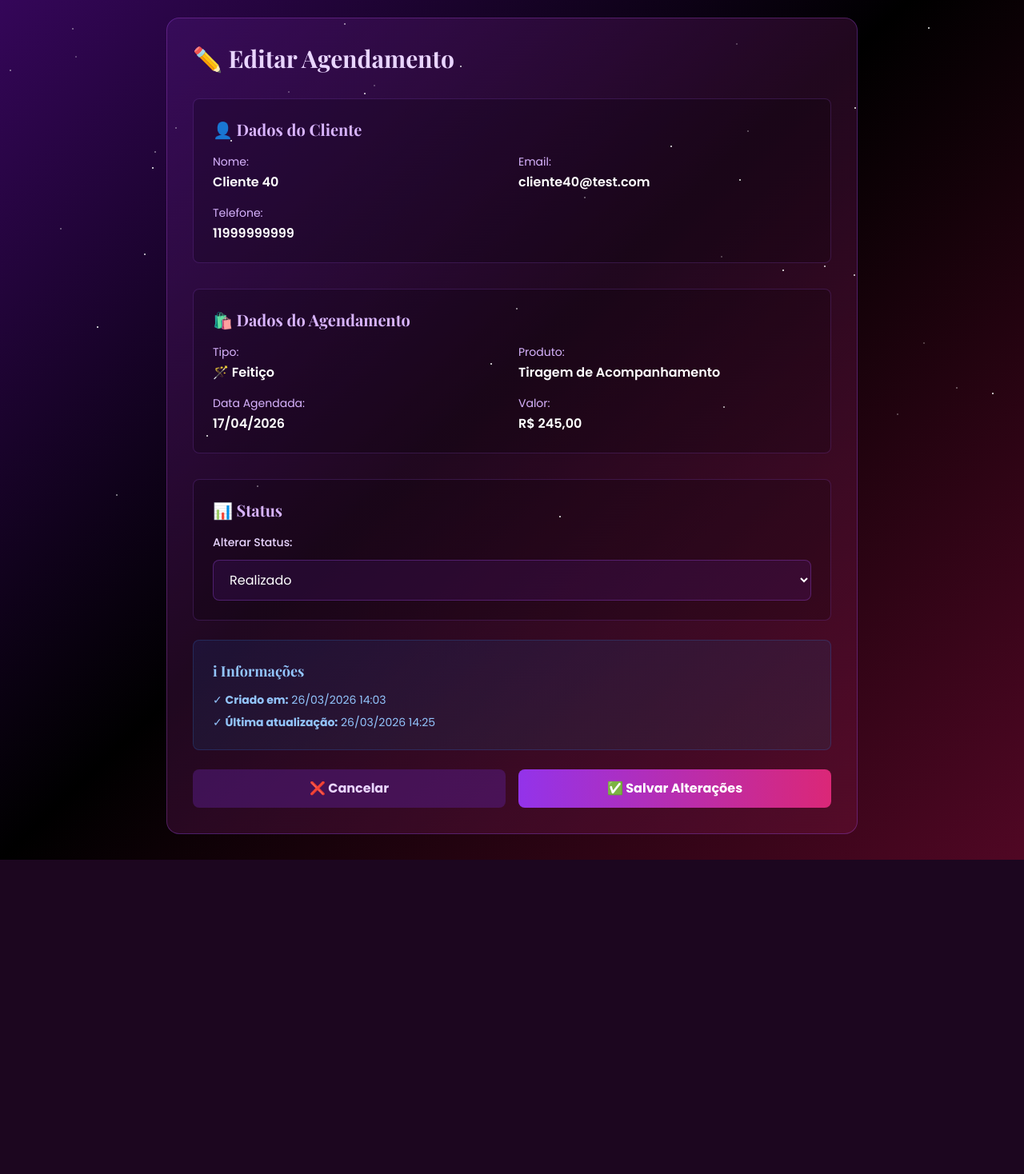
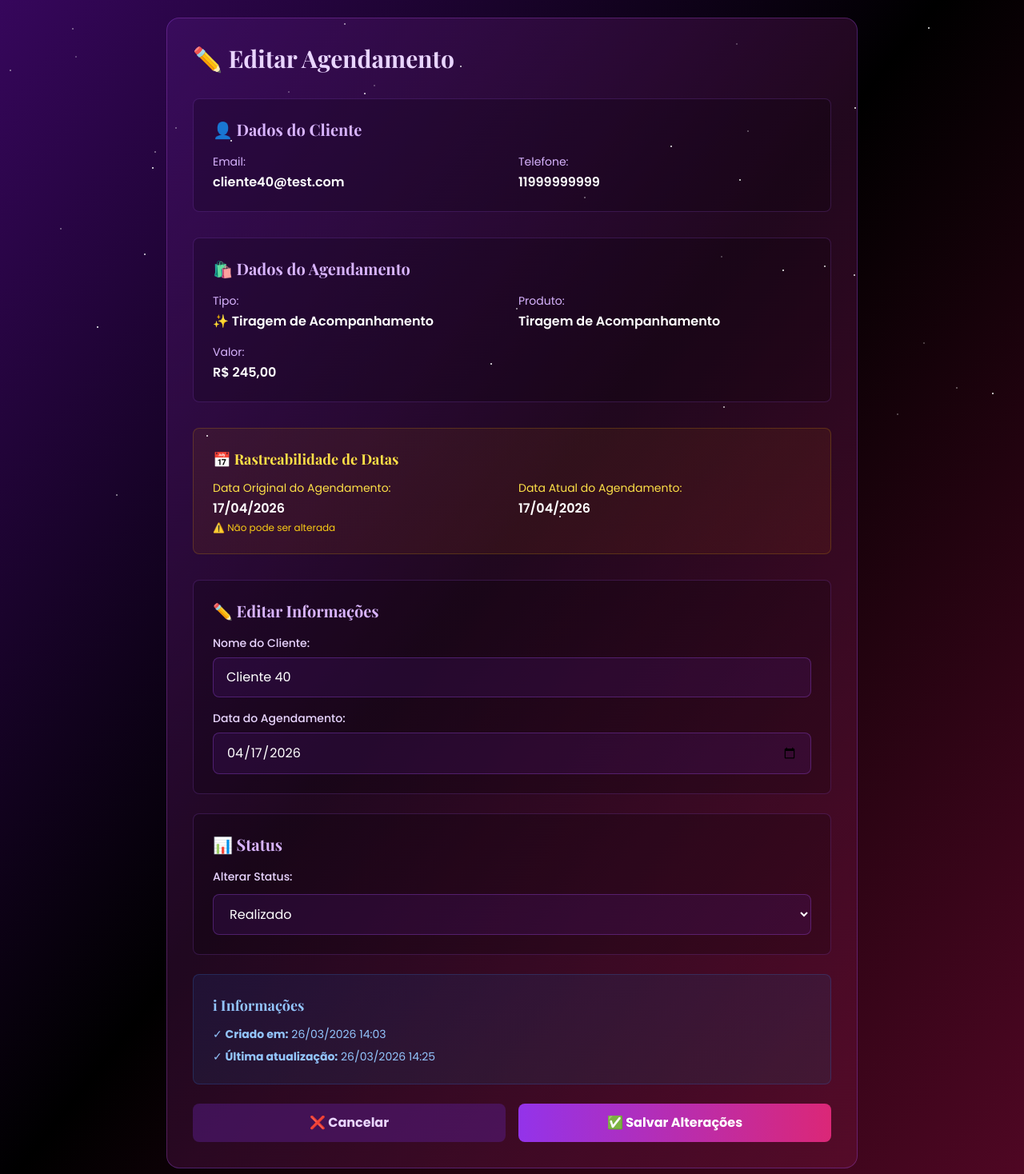
Before and after one commit to folonidev/site, a Django app: page /painel/agendamentos/40/editar/ in a window 1280 px wide. Shown: the part 135-1603 px from the top of the page at 80% size. Before the commit the page ends 1210 px from the top, so only its background shows below. Run offline with Django 5.2, Linux system fonts and the light colour scheme; a user stored in the database is signed in; data comes from the database, SQL or seed files in the repository; both versions use the stored data as it was after the commit; some libraries are stand-ins or nearby versions.

Commit message:
Incluindo possibilidade de edicao de nome e dia agendado

```diff
--- a/feiticos/models.py
+++ b/feiticos/models.py
@@ -119,6 +119,7 @@ class Agendamento(models.Model):
     nome_produto = models.CharField(max_length=200)  # Nome do feitiço, tarot ou intenção
     descricao = models.TextField(blank=True, null=True)
     data_agendamento = models.DateField()
+    data_agendamento_original = models.DateField(blank=True, null=True, help_text="Data original do agendamento (para rastreabilidade)")
 
     # Pagamento e status
     valor = models.DecimalField(max_digits=10, decimal_places=2)
@@ -141,6 +142,12 @@ class Agendamento(models.Model):
     # Timestamps
     criado_em = models.DateTimeField(auto_now_add=True)
     atualizado_em = models.DateTimeField(auto_now=True)
+
+    def save(self, *args, **kwargs):
+        """Salva o agendamento e define data_agendamento_original se não existir"""
+        if not self.data_agendamento_original:
+            self.data_agendamento_original = self.data_agendamento
+        super().save(*args, **kwargs)
 
     class Meta:
         ordering = ['-criado_em']
--- a/feiticos/templates/feiticos/admin/editar_agendamento.html
+++ b/feiticos/templates/feiticos/admin/editar_agendamento.html
@@ -35,10 +35,6 @@
                 <h2 class="text-xl font-bold text-purple-300 mb-4">👤 Dados do Cliente</h2>
                 <div class="grid grid-cols-1 md:grid-cols-2 gap-4">
                     <div>
-                        <p class="text-purple-300 text-sm mb-1">Nome:</p>
-                        <p class="text-white font-semibold">{{ agendamento.nome }}</p>
-                    </div>
-                    <div>
                         <p class="text-purple-300 text-sm mb-1">Email:</p>
                         <p class="text-white font-semibold">{{ agendamento.email }}</p>
                     </div>
@@ -58,6 +54,8 @@
                         <p class="text-white font-semibold">
                             {% if agendamento.tipo_produto == 'tarot' %}
                                 🔮 Tiragem de Tarot
+                            {% elif agendamento.tipo_produto == 'tarot_acompanhamento' %}
+                                ✨ Tiragem de Acompanhamento
                             {% elif agendamento.tipo_produto == 'intencao_feitico' %}
                                 ✨ Intenção de Feitiço
                             {% else %}
@@ -70,12 +68,24 @@
                         <p class="text-white font-semibold">{{ agendamento.nome_produto }}</p>
                     </div>
                     <div>
-                        <p class="text-purple-300 text-sm mb-1">Data Agendada:</p>
-                        <p class="text-white font-semibold">{{ agendamento.data_agendamento|date:'d/m/Y' }}</p>
+                        <p class="text-purple-300 text-sm mb-1">Valor:</p>
+                        <p class="text-white font-semibold">R$ {{ agendamento.valor|floatformat:2 }}</p>
+                    </div>
+                </div>
+            </div>
+
+            <!-- Informações de Rastreabilidade -->
+            <div class="bg-gradient-to-br from-yellow-900/20 to-orange-900/20 border border-yellow-500/20 rounded-lg p-6 mb-8">
+                <h3 class="text-lg font-semibold text-yellow-300 mb-3">📅 Rastreabilidade de Datas</h3>
+                <div class="grid grid-cols-1 md:grid-cols-2 gap-4">
+                    <div>
+                        <p class="text-yellow-300 text-sm mb-1">Data Original do Agendamento:</p>
+                        <p class="text-white font-semibold">{{ agendamento.data_agendamento_original|date:'d/m/Y' }}</p>
+                        <p class="text-yellow-400 text-xs mt-1">⚠️ Não pode ser alterada</p>
                     </div>
                     <div>
-                        <p class="text-purple-300 text-sm mb-1">Valor:</p>
-                        <p class="text-white font-semibold">R$ {{ agendamento.valor|floatformat:2 }}</p>
+                        <p class="text-yellow-300 text-sm mb-1">Data Atual do Agendamento:</p>
+                        <p class="text-white font-semibold">{{ agendamento.data_agendamento|date:'d/m/Y' }}</p>
                     </div>
                 </div>
             </div>
@@ -83,6 +93,34 @@
             <!-- Formulário de Edição -->
             <form method="post" class="space-y-6">
                 {% csrf_token %}
+
+                <div class="bg-black/20 rounded-lg p-6 border border-purple-500/20">
+                    <h2 class="text-xl font-bold text-purple-300 mb-4">✏️ Editar Informações</h2>
+
+                    <div class="space-y-4">
+                        <div>
+                            <label class="block text-sm font-medium text-purple-200 mb-2">Nome do Cliente:</label>
+                            <input
+                                type="text"
+                                name="nome"
+                                value="{{ agendamento.nome }}"
+                                class="w-full px-4 py-3 bg-purple-900/20 border border-purple-500/30 rounded-lg text-white focus:outline-none focus:border-purple-400 focus:ring-2 focus:ring-purple-400/20 transition"
+                                required
+                            >
+                        </div>
+
+                        <div>
+                            <label class="block text-sm font-medium text-purple-200 mb-2">Data do Agendamento:</label>
+                            <input
+                                type="date"
+                                name="data_agendamento"
+                                value="{{ agendamento.data_agendamento|date:'Y-m-d' }}"
+                                class="w-full px-4 py-3 bg-purple-900/20 border border-purple-500/30 rounded-lg text-white focus:outline-none focus:border-purple-400 focus:ring-2 focus:ring-purple-400/20 transition"
+                                required
+                            >
+                        </div>
+                    </div>
+                </div>
 
                 <div class="bg-black/20 rounded-lg p-6 border border-purple-500/20">
                     <h2 class="text-xl font-bold text-purple-300 mb-4">📊 Status</h2>
--- a/feiticos/views.py
+++ b/feiticos/views.py
@@ -492,12 +492,35 @@ def admin_editar_agendamento(request, pk):
         return redirect('admin_agendamentos')
 
     if request.method == 'POST':
+        # Capturar campos editáveis
+        novo_nome = request.POST.get('nome', '').strip()
+        nova_data_str = request.POST.get('data_agendamento', '').strip()
         novo_status = request.POST.get('status')
+
+        # Validar nome
+        if novo_nome:
+            agendamento.nome = novo_nome
+
+        # Validar data
+        if nova_data_str:
+            try:
+                nova_data = datetime.strptime(nova_data_str, '%Y-%m-%d').date()
+                agendamento.data_agendamento = nova_data
+            except ValueError:
+                messages.error(request, 'Data inválida!')
+                nova_data_str = ''
+
+        # Validar status
         if novo_status:
             agendamento.status = novo_status
+
+        # Salvar se houver alterações
+        if novo_nome or nova_data_str or novo_status:
             agendamento.save()
             messages.success(request, 'Agendamento atualizado com sucesso!')
             return redirect('admin_agendamentos')
+        else:
+            messages.warning(request, 'Nenhuma alteração foi feita.')
 
     status_choices = Agendamento.STATUS_CHOICES
 
```
Also changed, not shown: db.sqlite3, feiticos/migrations/0007_agendamento_data_agendamento_original_and_more.py (added).
